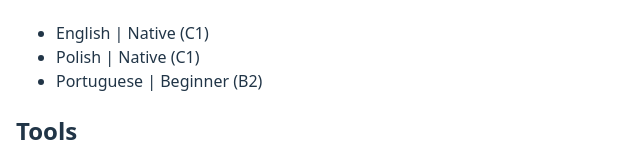
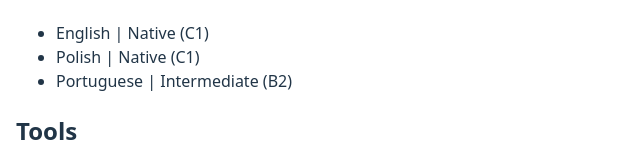
Before and after one commit to KacperProg/React-Portfolio-Site, a React (Vite) app: page /skills in a window 1280 px wide. Shown: the part 619-778 px from the top of the page, without its empty margins (0-640 px from the left). Built offline with nearby package versions, Linux system fonts and the light colour scheme; the HTML template or start-up script is replaced by a standard one.

Commit message:
Comments added to explain mapping logic

```diff
--- a/src/data/skills.js
+++ b/src/data/skills.js
@@ -13,7 +13,7 @@ export const progLang = [
 export const spokenLang = [
     {name: 'English', level: 'Native (C1)'},
     {name: 'Polish', level: 'Native (C1)'},
-    {name: 'Portuguese', level: 'Beginner (B2)'}
+    {name: 'Portuguese', level: 'Intermediate (B2)'}
 ];
 
 export const softSkills =[
```
Also changed, not shown: src/Pages/Skills.jsx (+8 -0 lines).
